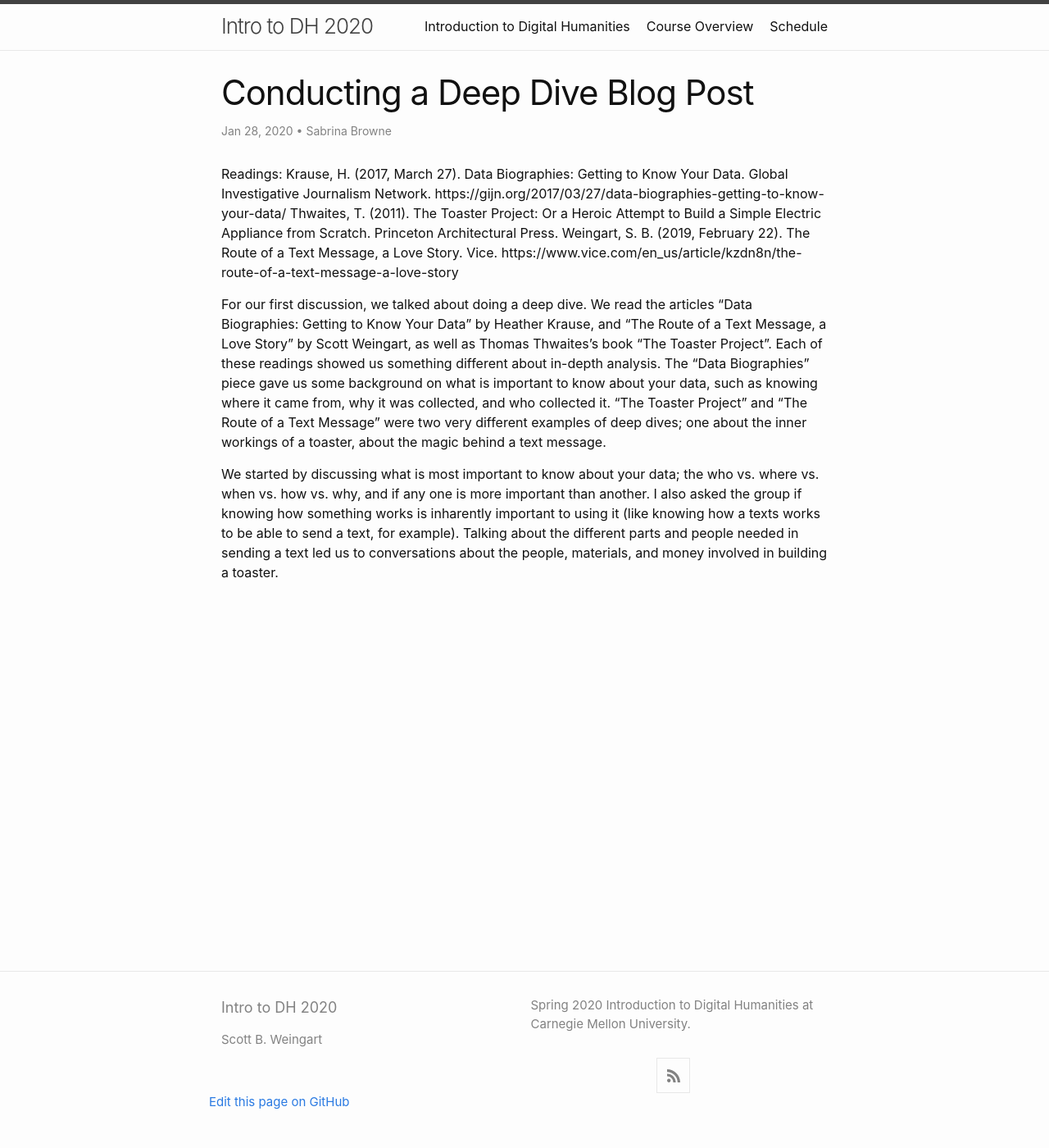
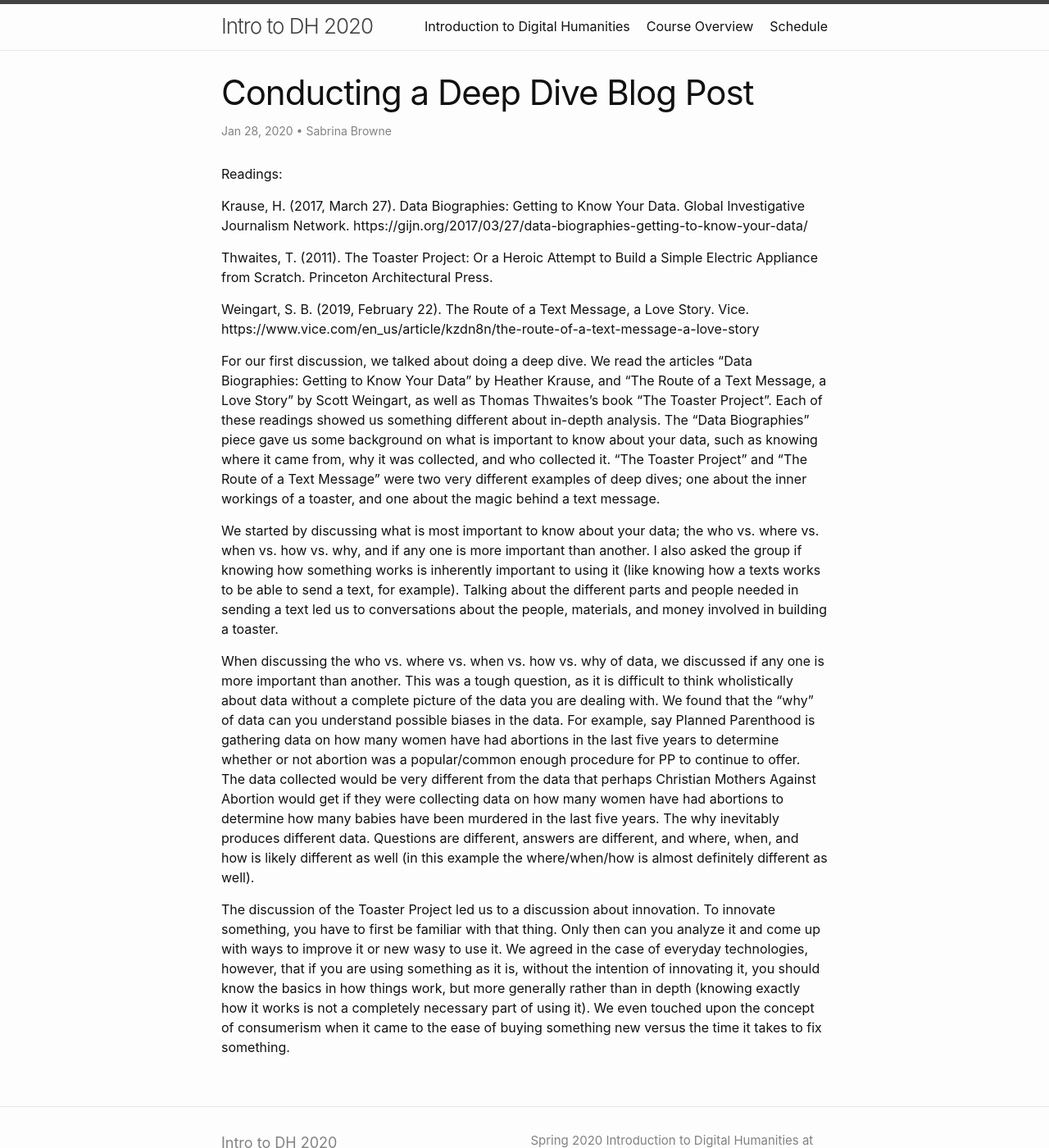
Before and after one commit to scottbot/IntroDH2020, a Jekyll site: the page built from _posts/2020-01-28-Conducting-a-Deep-Dive-Blog-Post.md, in a window 1280 px wide and 1400 px high. Shown: the whole window at 82% size. Built offline with Jekyll 4.4.1, drawn with Linux system fonts in a browser that asks for light colours; a script that is not in the unit is left out.

Commit message:
Update 2020-01-28-Conducting-a-Deep-Dive-Blog-Post.md

```diff
--- a/_posts/2020-01-28-Conducting-a-Deep-Dive-Blog-Post.md
+++ b/_posts/2020-01-28-Conducting-a-Deep-Dive-Blog-Post.md
@@ -5,21 +5,28 @@ author: "Sabrina Browne"
 ---
 
 Readings:
+
 Krause, H. (2017, March 27). Data Biographies: Getting to Know Your Data. Global Investigative Journalism Network.
 https://gijn.org/2017/03/27/data-biographies-getting-to-know-your-data/
+
 Thwaites, T. (2011). The Toaster Project: Or a Heroic Attempt to Build a Simple Electric Appliance from Scratch.
 Princeton Architectural Press.
+
 Weingart, S. B. (2019, February 22). The Route of a Text Message, a Love Story. Vice.
 https://www.vice.com/en_us/article/kzdn8n/the-route-of-a-text-message-a-love-story
+
 
 For our first discussion, we talked about doing a deep dive. We read the articles "Data Biographies: Getting to Know
 Your Data" by Heather Krause, and "The Route of a Text Message, a Love Story" by Scott Weingart, as well as Thomas
 Thwaites's book "The Toaster Project". Each of these readings showed us something different about in-depth analysis.
 The "Data Biographies" piece gave us some background on what is important to know about your data, such as knowing where
 it came from, why it was collected, and who collected it. "The Toaster Project" and "The Route of a Text Message" were two
-very different examples of deep dives; one about the inner workings of a toaster, about the magic behind a text message.
+very different examples of deep dives; one about the inner workings of a toaster, and one about the magic behind a text message.
 
 We started by discussing what is most important to know about your data; the who vs. where vs. when vs. how vs. why, and if
-any one is more important than another. I also asked the group if knowing how something works is inharently important to using
-it (like knowing how a texts works to be able to send a text, for example). Talking about the different parts and people needed
-in sending a text led us to conversations about the people, materials, and money involved in building a toaster.
+any one is more important than another. I also asked the group if knowing how something works is inherently important to using
+it (like knowing how a texts works to be able to send a text, for example). Talking about the different parts and people needed in sending a text led us to conversations about the people, materials, and money involved in building a toaster.
+
+When discussing the who vs. where vs. when vs. how vs. why of data, we discussed if any one is more important than another. This was a tough question, as it is difficult to think wholistically about data without a complete picture of the data you are dealing with. We found that the "why" of data can you understand possible biases in the data. For example, say Planned Parenthood is gathering data on how many women have had abortions in the last five years to determine whether or not abortion was a popular/common enough procedure for PP to continue to offer. The data collected would be very different from the data that perhaps Christian Mothers Against Abortion would get if they were collecting data on how many women have had abortions to determine how many babies have been murdered in the last five years. The why inevitably produces different data. Questions are different, answers are different, and where, when, and how is likely different as well (in this example the where/when/how is almost definitely different as well).
+
+The discussion of the Toaster Project led us to a discussion about innovation. To innovate something, you have to first be familiar with that thing. Only then can you analyze it and come up with ways to improve it or new wasy to use it. We agreed in the case of everyday technologies, however, that if you are using something as it is, without the intention of innovating it, you should know the basics in how things work, but more generally rather than in depth (knowing exactly how it works is not a completely necessary part of using it). We even touched upon the concept of consumerism when it came to the ease of buying something new versus the time it takes to fix something.
```
